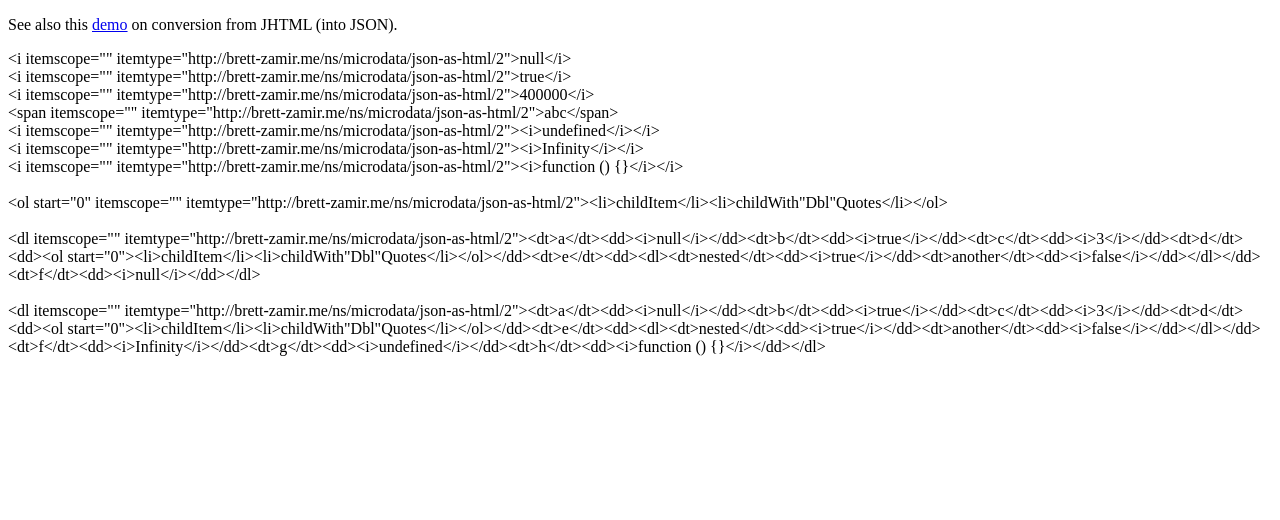
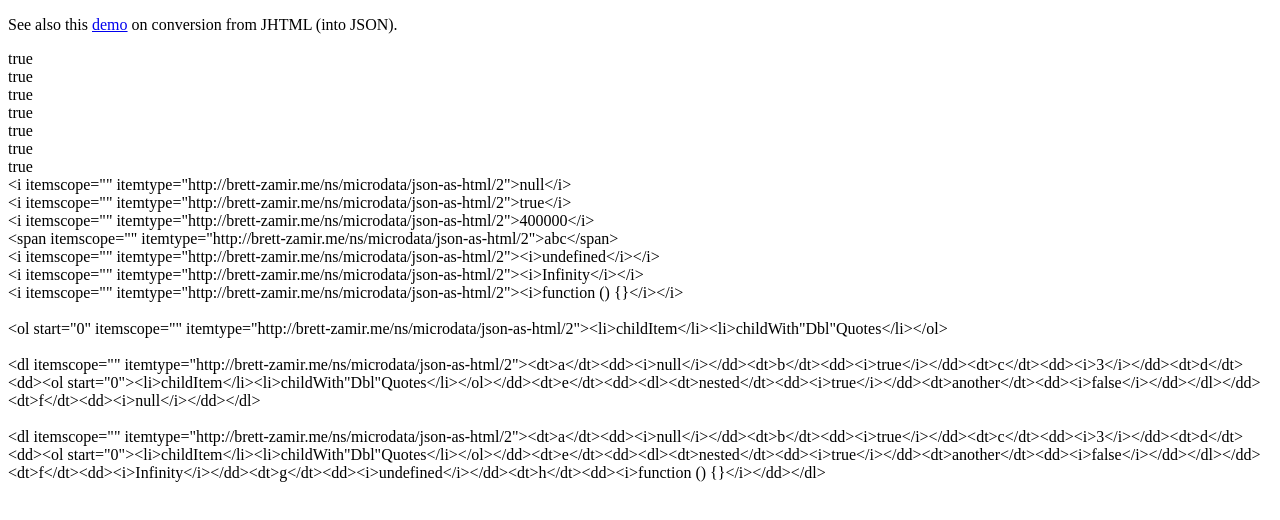
Before and after one commit to brettz9/jhtml, a website: page JSON2JHTML.html in a window 1280 px wide. Drawn offline with Linux system fonts and the light colour scheme.

Commit message:
add toJSONObject tests

```diff
--- a/JSON2JHTML.html
+++ b/JSON2JHTML.html
@@ -5,12 +5,23 @@
     <title>JSON2JHTML test</title>
     <script src="SAJJ/SAJJ.js"></script>
     <script src="SAJJ/SAJJ.ObjectArrayDelegator.js"></script>
+    <script src="SAJJ/SAJJ.Stringifier.js"></script>
     <script src="jhtml.js"></script>
     <script src="jtml.testing.js"></script>
 </head>
 <body>
 <p>See also this <a href="index.html">demo</a> on conversion from JHTML (into JSON).</p>
 <script>
+
+
+write(null === JHTML.toJSONObject([elementFromString('<i itemscope="" itemtype="http://brett-zamir.me/ns/microdata/json-as-html/2">null</i>')]));
+write(true === JHTML.toJSONObject([elementFromString('<i itemscope="" itemtype="http://brett-zamir.me/ns/microdata/json-as-html/2">true</i>')]));
+write(4e5 === JHTML.toJSONObject([elementFromString('<i itemscope="" itemtype="http://brett-zamir.me/ns/microdata/json-as-html/2">4e5</i>')]));
+write('abc' === JHTML.toJSONObject([elementFromString('<span itemscope="" itemtype="http://brett-zamir.me/ns/microdata/json-as-html/2">abc</i>')]));
+write(undefined === JHTML.toJSONObject([elementFromString('<i itemscope="" itemtype="http://brett-zamir.me/ns/microdata/json-as-html/2">undefined</i>')], {mode: 'JavaScript'}));
+write(Infinity === JHTML.toJSONObject([elementFromString('<i itemscope="" itemtype="http://brett-zamir.me/ns/microdata/json-as-html/2">Infinity</i>')], {mode: 'JavaScript'}));
+write(typeof JHTML.toJSONObject([elementFromString('<i itemscope="" itemtype="http://brett-zamir.me/ns/microdata/json-as-html/2">function () {}</i>')], {mode: 'JavaScript'}) === 'function');
+
 
 validateAndWrite(JHTML.toJHTMLString(null));
 validateAndWrite(JHTML.toJHTMLString(true));
--- a/jtml.testing.js
+++ b/jtml.testing.js
@@ -22,3 +22,6 @@ function validateAndWrite (txt) {'use strict';
     validate(txt);
     write(txt);
 }
+function elementFromString (str) {
+    return new DOMParser().parseFromString(str, 'text/html').body.firstElementChild;
+}
```
